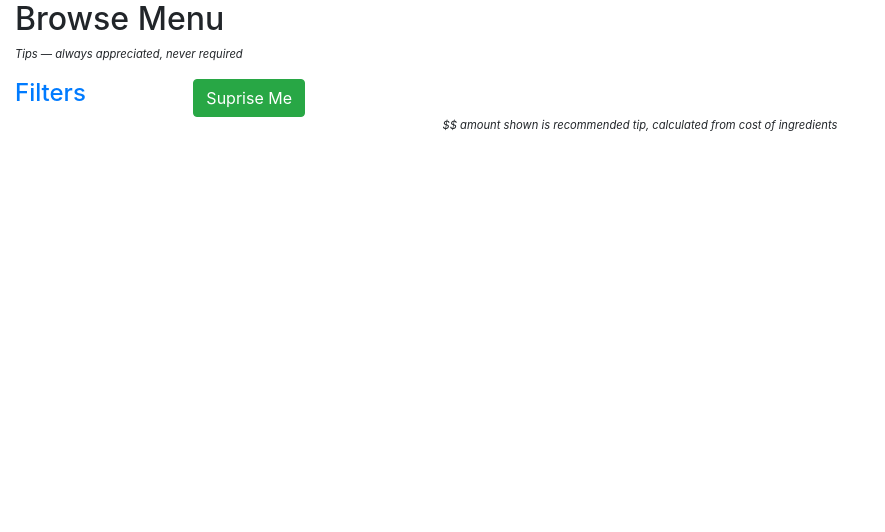
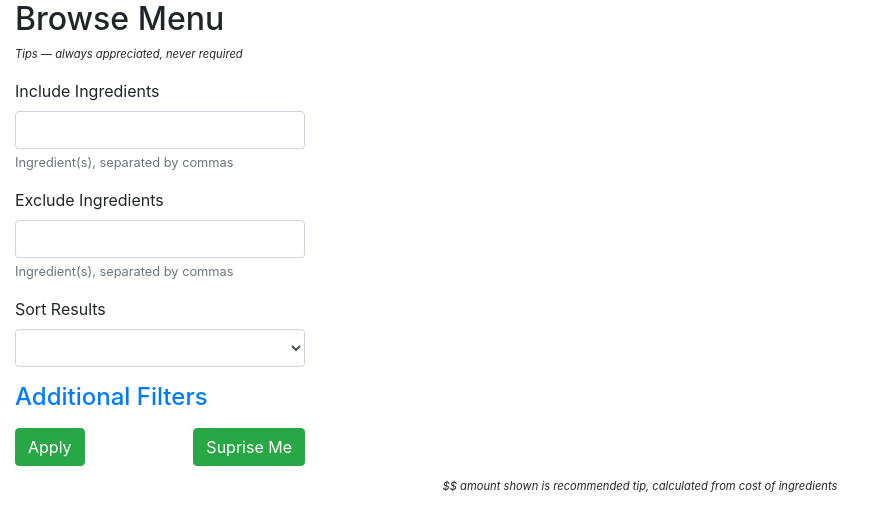
Before and after one commit to twschum/mix-mind, a Flask app: page / in a window 1280 px wide. Shown: the part 60-592 px from the top of the page, without its empty margins (0-885 px from the left). Run offline with Flask 2, Linux system fonts and the light colour scheme; data comes from the database, SQL or seed files in the repository; parts of the project's set-up code (start-up, migrations or seed data) failed here and were passed over; some libraries are stand-ins or nearby versions.

Commit message:
Filters now default open on md+ viewports

```diff
--- a/mixmind/templates/browse.html
+++ b/mixmind/templates/browse.html
@@ -11,15 +11,17 @@
 			{% block formdiv %}
 			{{ formheader("Browse Menu", subtitle=g.current_bar.tagline) }}
 			<form id="menu-settings" action="" method="post" role="form">
-			<div class="row">
+
+			<div class="row d-md-none">
 				<div class="col-auto mr-auto">
-					{# TODO default to open on large displays #}
-					<a href="#filters" data-toggle="collapse"><h4>Filters</h4></a></div>
+					<a class="btn btn-outline-primary mb-3" href="#filters" data-toggle="collapse">Filters</a>
+				</div>
 				<div class="col-auto">
-				<input type="submit" name="suprise-menu" class="btn btn-success" value="Suprise Me"></input>
+					<input type="submit" name="suprise-menu" class="btn btn-success" value="Suprise Me"></input>
 				</div>
-			</div><!-- row -->
-			<div id="filters" class="collapse" style="margin-bottom:0.75rem">
+			</div>
+
+			<div id="filters" class="collapse d-md-block" style="margin-bottom:0.75rem">
 					{{ form.csrf }}
 					<div class="form-group">
 						{{ render_field(form.include) }}
@@ -35,14 +37,23 @@
 							{{ render_field(form.ice) }}
 						</div><!-- misc-filters -->
 					</div><!-- form-group -->
-				<input type="submit" name="apply-menu" class="btn btn-success" value="Apply"></input>
+
+				<div class="row">
+					<div class="col-auto mr-auto">
+						<input type="submit" name="apply-menu" class="btn btn-success" value="Apply"></input>
+					</div>
+					<div class="col-auto d-none d-md-block">
+						<input type="submit" name="suprise-menu" class="btn btn-success" value="Suprise Me"></input>
+					</div>
+				</div>
+
 			</div><!-- filters -->
 			</form>
 			{% endblock formdiv %}
 		</div><!-- Heading and filters col -->
 
 		<!-- Recipe column - 2/3 at md-lg, 3/4 at xl -->
-		<div class="col-md-8 col-xl-9" style="margin-top:15px;">
+		<div class="col-md-8 col-xl-9 mt-3">
 		{% if recipes %}
 			{% for recipe in recipes %}
 			{% if loop.index0 % 6 == 0 %}
--- a/mixmind/views.py
+++ b/mixmind/views.py
@@ -49,7 +49,6 @@ NOTES:
     - better support for declaring someone a bartener
         - or better yet, removing them as a bartender anbd keeping implicit declared
 * "remember" form open/close position of collapses
-    - and default open on large viewports
     - use util to unshow the filters button??
 * computer modern typerwriter font for recipes
 """
```
